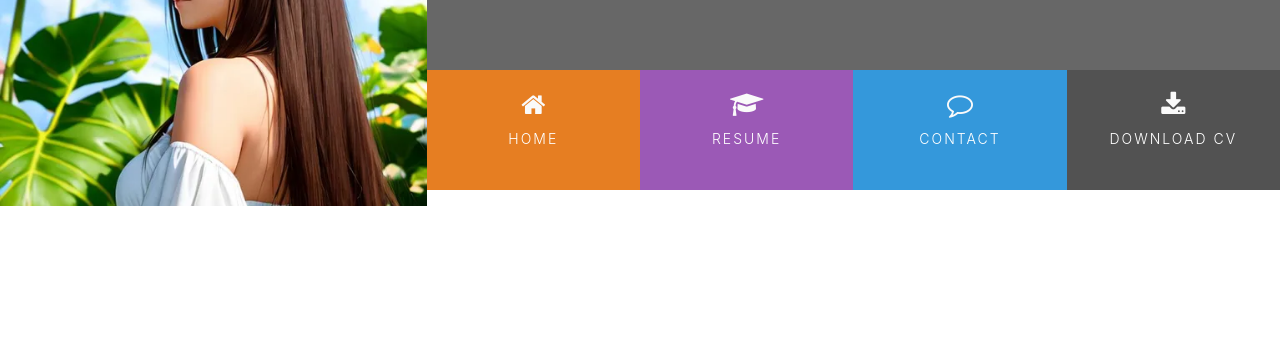
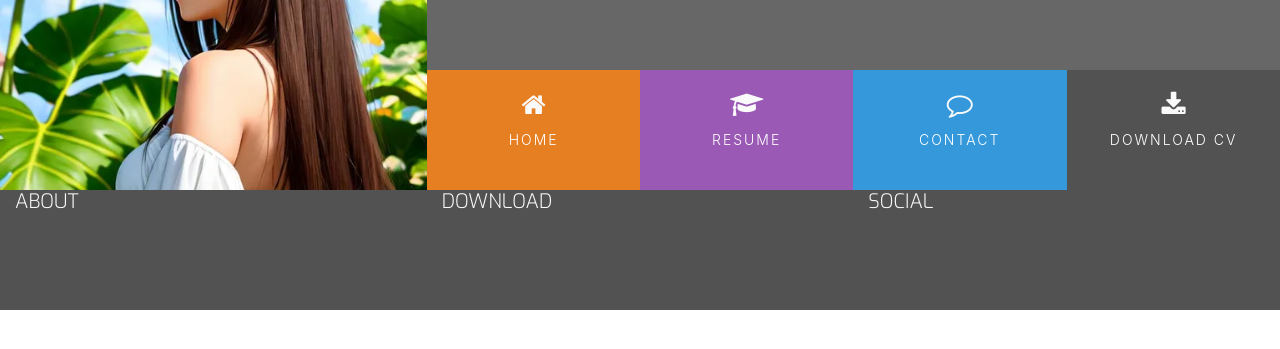
Before and after one commit to BethHayden01/UCD-Resume, a plain HTML site: page index.html in a window 1280 px wide. Shown: the part 179-528 px from the top of the page. Drawn offline with nearby package versions, Linux system fonts and the light colour scheme.

Commit message:
Add Footer content and styles

```diff
--- a/assets/css/style.css
+++ b/assets/css/style.css
@@ -20,6 +20,25 @@
 
 .ui-menu-color-download {
     background-color: #525252;
+}
+
+/*--------------------------------------------Special paddings/margins/text*/
+
+h1,
+h2,
+h3,
+h4 {
+    margin: 0;
+}
+
+.uppercase {
+    text-transform: uppercase;
+}
+
+.general-sub {
+    font-family: "Exo", sans-serif;
+    font-weight: 300;
+    color: #fafafa;
 }
 
 /*--------------------------------------------Heading*/
@@ -68,6 +87,10 @@ header {
     font-size: 0;
 }
 
+#nav {
+    margin: 0;
+}
+
 #nav li {
     font-size: 14px;
     padding: 0;
@@ -103,3 +126,19 @@ header {
     font-weight: 300;
     letter-spacing: 2px;
 }
+
+/*--------------------------------------------Hover.css*/
+
+.hvr-sweep-to-bottom::before {
+    background: rgba(0, 0, 0, 0.2);
+    height: 120px;
+}
+
+/*--------------------------------------------Footer*/
+
+footer {
+    background-color: #525252;
+    color: #fafafa;
+    min-height: 120px;
+    margin: 0;
+}
--- a/index.html
+++ b/index.html
@@ -8,6 +8,8 @@
     <link rel="stylesheet" href="https://maxcdn.bootstrapcdn.com/bootstrap/4.2.1/css/bootstrap.min.css"
         type="text/css" />
     <link rel="stylesheet" href="https://maxcdn.bootstrapcdn.com/font-awesome/4.7.0/css/font-awesome.min.css"
+        type="text/css" />
+    <link rel="stylesheet" href="https://cdnjs.cloudflare.com/ajax/libs/hover.css/2.1.1/css/hover-min.css"
         type="text/css" />
     <link rel="stylesheet" href="assets/css/style.css">
     <title>Beth</title>
@@ -28,17 +30,20 @@
                     <div class="col">
                         <ul id="nav" class="list-inline menucontainer">
                             <li class="col-6 col-sm-3 ui-menu-color-home list-inline-item menuitem">
-                                <a href="#"><i class="fa fa-home" aria-hidden="true"></i><span>Home</span></a>
+                                <a href="#" class="hvr-sweep-to-bottom"><i class="fa fa-home"
+                                        aria-hidden="true"></i><span>Home</span></a>
                             </li>
                             <li class="col-6 col-sm-3 ui-menu-color-resume list-inline-item menuitem">
-                                <a href="#"><i class="fa fa-graduation-cap"
+                                <a href="#" class="hvr-sweep-to-bottom"><i class="fa fa-graduation-cap"
                                         aria-hidden="true"></i><span>Resume</span></a>
                             </li>
                             <li class="col-6 col-sm-3 ui-menu-color-contact list-inline-item menuitem">
-                                <a href="#"><i class="fa fa-comment-o" aria-hidden="true"></i><span>Contact</span></a>
+                                <a href="#" class="hvr-sweep-to-bottom"><i class="fa fa-comment-o"
+                                        aria-hidden="true"></i><span>Contact</span></a>
                             </li>
                             <li class="col-6 col-sm-3 ui-menu-color-download list-inline-item menuitem">
-                                <a href="#"><i class="fa fa-download" aria-hidden="true"></i><span>Download
+                                <a href="#" class="hvr-sweep-to-bottom"><i class="fa fa-download"
+                                        aria-hidden="true"></i><span>Download
                                         CV</span></a>
                             </li>
                         </ul>
@@ -50,8 +55,18 @@
     <section>
 
     </section>
-    <footer>
-
+    <footer class="container-fluid">
+        <div class="row">
+            <div class="col-sm-4">
+                <h5 class="uppercase general-sub">About</h5>
+            </div>
+            <div class="col-sm-4">
+                <h5 class="uppercase general-sub">Download</h5>
+            </div>
+            <div class="col-sm-4">
+                <h5 class="uppercase general-sub">Social</h5>
+            </div>
+        </div>
     </footer>
 </body>
 
```
